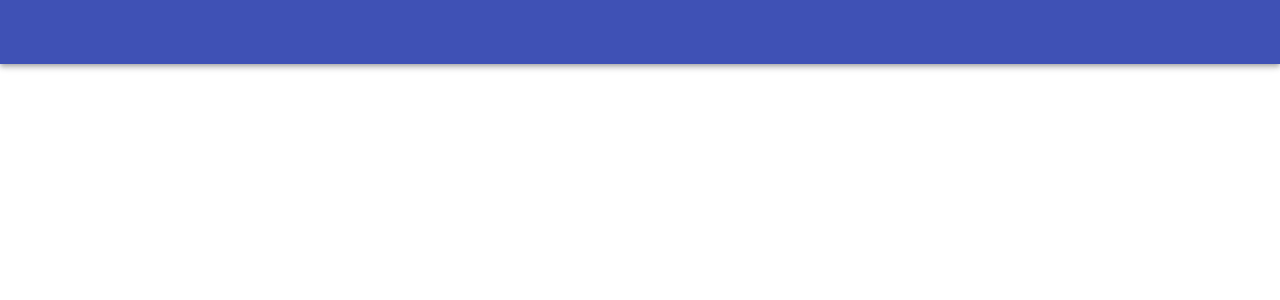
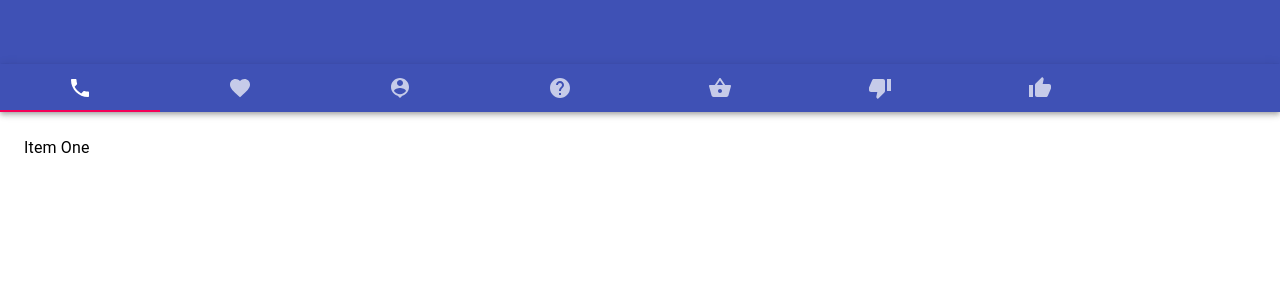
Before and after one commit to Madssimo/banco_datos, a React (Create React App) app in the folder banco-datos-app/: page / in a window 1280 px wide. Shown: the top 300 px of the page. Built offline with nearby package versions, Linux system fonts and the light colour scheme.

Commit message:
adding footer

```diff
--- a/banco-datos-app/package.json
+++ b/banco-datos-app/package.json
@@ -4,9 +4,11 @@
   "private": true,
   "dependencies": {
     "@material-ui/core": "^4.9.10",
+    "@material-ui/icons": "^4.9.1",
     "@testing-library/jest-dom": "^4.2.4",
     "@testing-library/react": "^9.3.2",
     "@testing-library/user-event": "^7.1.2",
+    "install": "^0.13.0",
     "react": "^16.13.0",
     "react-dom": "^16.13.0",
     "react-scripts": "3.4.0"
--- a/banco-datos-app/src/components/App.js
+++ b/banco-datos-app/src/components/App.js
@@ -1,10 +1,12 @@
 import React, { Component } from 'react';
 import Header from './Layout/Header';
+import Footer from './Layout/Footer';
 
 export default class extends Component {
   render(){
     return <div>
       <Header></Header>
+      <Footer></Footer>
     </div>
   }
 }
--- a/banco-datos-app/src/components/Layout/Footer.js
+++ b/banco-datos-app/src/components/Layout/Footer.js
@@ -1,8 +1,105 @@
 import React from 'react';
+import PropTypes from 'prop-types';
+import { makeStyles } from '@material-ui/core/styles';
+import AppBar from '@material-ui/core/AppBar';
+import Tabs from '@material-ui/core/Tabs';
+import Tab from '@material-ui/core/Tab';
+import PhoneIcon from '@material-ui/icons/Phone';
+import FavoriteIcon from '@material-ui/icons/Favorite';
+import PersonPinIcon from '@material-ui/icons/PersonPin';
+import HelpIcon from '@material-ui/icons/Help';
+import ShoppingBasket from '@material-ui/icons/ShoppingBasket';
+import ThumbDown from '@material-ui/icons/ThumbDown';
+import ThumbUp from '@material-ui/icons/ThumbUp';
+import Typography from '@material-ui/core/Typography';
+import Box from '@material-ui/core/Box';
 
+function TabPanel(props) {
+  const { children, value, index, ...other } = props;
 
-export default props =>
+  return (
+    <Typography
+      component="div"
+      role="tabpanel"
+      hidden={value !== index}
+      id={`scrollable-prevent-tabpanel-${index}`}
+      aria-labelledby={`scrollable-prevent-tab-${index}`}
+      {...other}
+    >
+      {value === index && <Box p={3}>{children}</Box>}
+    </Typography>
+  );
+}
 
-<div>
-    <h1>Footer</h1>
-</div>
+TabPanel.propTypes = {
+  children: PropTypes.node,
+  index: PropTypes.any.isRequired,
+  value: PropTypes.any.isRequired,
+};
+
+function a11yProps(index) {
+  return {
+    id: `scrollable-prevent-tab-${index}`,
+    'aria-controls': `scrollable-prevent-tabpanel-${index}`,
+  };
+}
+
+const useStyles = makeStyles((theme) => ({
+  root: {
+    flexGrow: 1,
+    width: '100%',
+    backgroundColor: theme.palette.background.paper,
+  },
+}));
+
+export default function ScrollableTabsButtonPrevent() {
+  const classes = useStyles();
+  const [value, setValue] = React.useState(0);
+
+  const handleChange = (event, newValue) => {
+    setValue(newValue);
+  };
+
+  return (
+    <div className={classes.root}>
+      <AppBar position="static">
+        <Tabs
+          value={value}
+          onChange={handleChange}
+          variant="scrollable"
+          scrollButtons="off"
+          aria-label="scrollable prevent tabs example"
+        >
+          <Tab icon={<PhoneIcon />} aria-label="phone" {...a11yProps(0)} />
+          <Tab icon={<FavoriteIcon />} aria-label="favorite" {...a11yProps(1)} />
+          <Tab icon={<PersonPinIcon />} aria-label="person" {...a11yProps(2)} />
+          <Tab icon={<HelpIcon />} aria-label="help" {...a11yProps(3)} />
+          <Tab icon={<ShoppingBasket />} aria-label="shopping" {...a11yProps(4)} />
+          <Tab icon={<ThumbDown />} aria-label="up" {...a11yProps(5)} />
+          <Tab icon={<ThumbUp />} aria-label="down" {...a11yProps(6)} />
+        </Tabs>
+      </AppBar>
+      <TabPanel value={value} index={0}>
+        Item One
+      </TabPanel>
+      <TabPanel value={value} index={1}>
+        Item Twocd
+      </TabPanel>
+      <TabPanel value={value} index={2}>
+        Item Three
+      </TabPanel>
+      <TabPanel value={value} index={3}>
+        Item Four
+      </TabPanel>
+      <TabPanel value={value} index={4}>
+        Item Five
+      </TabPanel>
+      <TabPanel value={value} index={5}>
+        Item Six
+      </TabPanel>
+      <TabPanel value={value} index={6}>
+        Item Seven
+      </TabPanel>
+    </div>
+  );
+}
```
Also changed, not shown: 1 other file (tests, documents, lock files or other folders).
